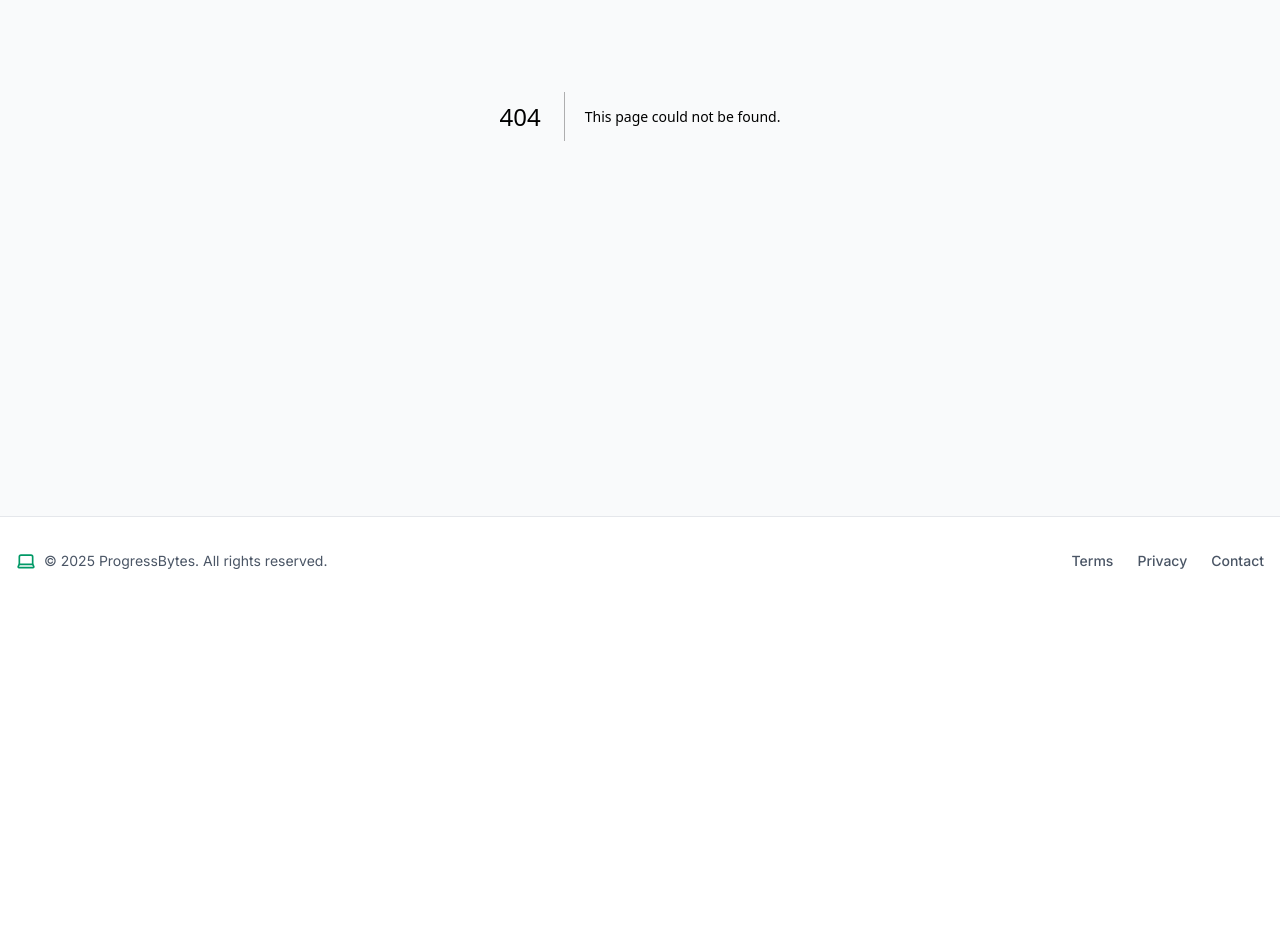
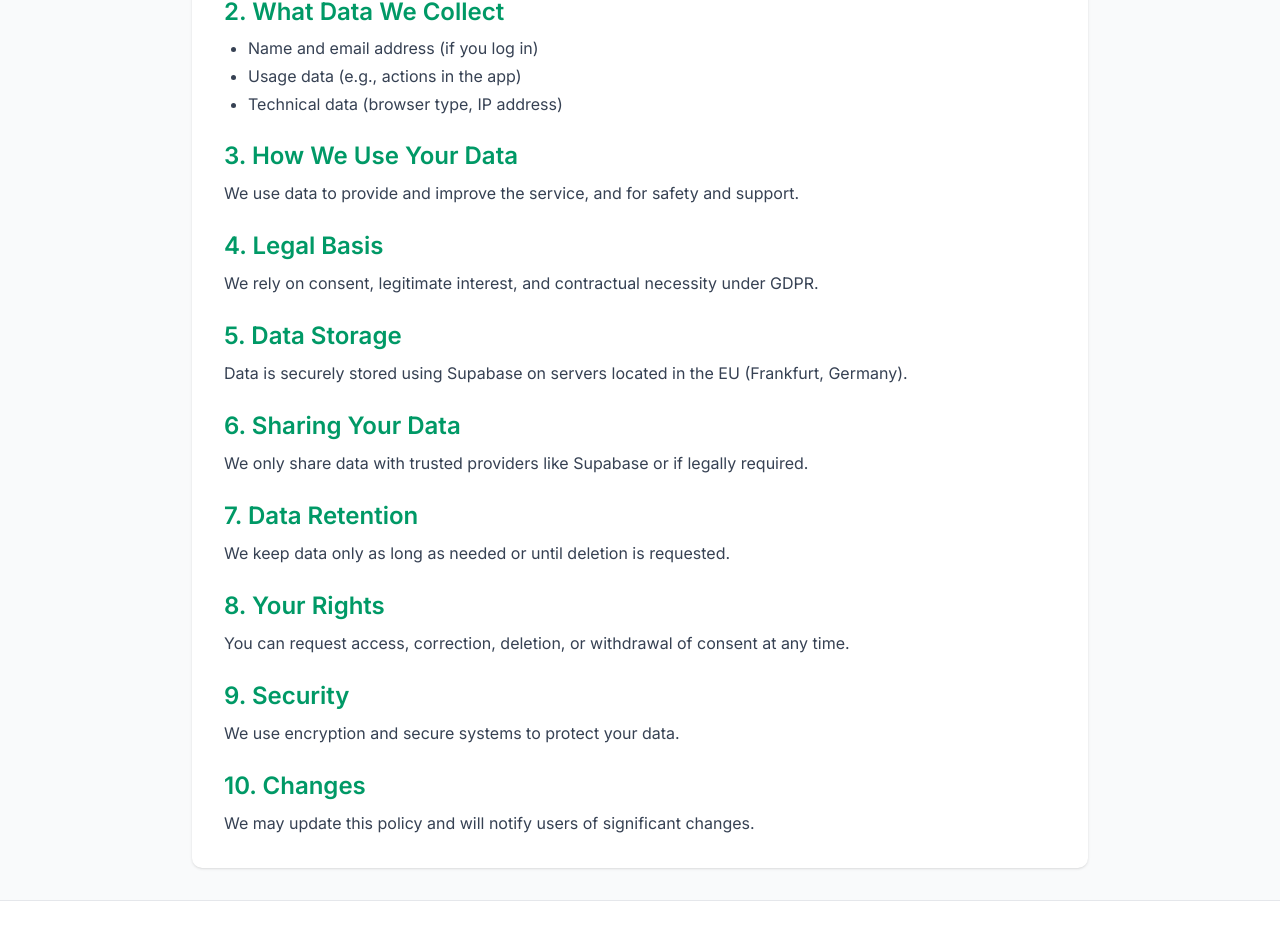
Before and after one commit to llogostevo/progressbytes-v2, a Next.js app: page /privacy-policy in a window 1280 px wide. Before the commit this address had no page. Shown: the part 349-1285 px from the top of the page. Before the commit the page ends 954 px from the top, so only its background shows below. Built offline with nearby package versions, Linux system fonts and the light colour scheme.

Commit message:
updated privacty docs

```diff
--- /dev/null
+++ b/app/privacy-policy/page.tsx
@@ -0,0 +1,5 @@
+import PrivacyPolicyMain from "@/components/PrivacyPolicyMain"
+
+export default function PrivacyPolicyPage() {
+  return <PrivacyPolicyMain />
+}
--- /dev/null
+++ b/app/privacy-policy/student/page.tsx
@@ -0,0 +1,5 @@
+import PrivacyPolicyStudent from "@/components/PrivacyPolicyStudent"
+
+export default function StudentPrivacyPolicyPage() {
+  return <PrivacyPolicyStudent />
+}
--- /dev/null
+++ b/components/PrivacyPolicyMain.tsx
@@ -0,0 +1,91 @@
+export default function PrivacyPolicyMain() {
+  return (
+    <div className="min-h-screen bg-gray-50">
+      <div className="container mx-auto px-4 py-8">
+        <div className="max-w-4xl mx-auto bg-white rounded-lg shadow-sm p-8">
+          <div className="space-y-8">
+            <div className="space-y-2">
+              <h1 className="text-3xl font-bold text-gray-900">Privacy Policy</h1>
+              <p className="text-gray-500">Last updated: {new Date().toLocaleDateString()}</p>
+            </div>
+
+            <div className="space-y-6">
+              <section className="space-y-2">
+                <h2 className="text-2xl font-semibold text-emerald-600">1. Who We Are</h2>
+                <p className="text-gray-700 leading-relaxed">
+                  This application is operated by [Your Name / Company Name] ("we", "us", or "our").
+                  Contact: [Your Email Address]
+                </p>
+              </section>
+
+              <section className="space-y-2">
+                <h2 className="text-2xl font-semibold text-emerald-600">2. What Data We Collect</h2>
+                <ul className="list-disc ml-6 space-y-1 text-gray-700">
+                  <li>Name and email address (if you log in)</li>
+                  <li>Usage data (e.g., actions in the app)</li>
+                  <li>Technical data (browser type, IP address)</li>
+                </ul>
+              </section>
+
+              <section className="space-y-2">
+                <h2 className="text-2xl font-semibold text-emerald-600">3. How We Use Your Data</h2>
+                <p className="text-gray-700 leading-relaxed">
+                  We use data to provide and improve the service, and for safety and support.
+                </p>
+              </section>
+
+              <section className="space-y-2">
+                <h2 className="text-2xl font-semibold text-emerald-600">4. Legal Basis</h2>
+                <p className="text-gray-700 leading-relaxed">
+                  We rely on consent, legitimate interest, and contractual necessity under GDPR.
+                </p>
+              </section>
+
+              <section className="space-y-2">
+                <h2 className="text-2xl font-semibold text-emerald-600">5. Data Storage</h2>
+                <p className="text-gray-700 leading-relaxed">
+                  Data is securely stored using Supabase on servers located in the EU (Frankfurt, Germany).
+                </p>
+              </section>
+
+              <section className="space-y-2">
+                <h2 className="text-2xl font-semibold text-emerald-600">6. Sharing Your Data</h2>
+                <p className="text-gray-700 leading-relaxed">
+                  We only share data with trusted providers like Supabase or if legally required.
+                </p>
+              </section>
+
+              <section className="space-y-2">
+                <h2 className="text-2xl font-semibold text-emerald-600">7. Data Retention</h2>
+                <p className="text-gray-700 leading-relaxed">
+                  We keep data only as long as needed or until deletion is requested.
+                </p>
+              </section>
+
+              <section className="space-y-2">
+                <h2 className="text-2xl font-semibold text-emerald-600">8. Your Rights</h2>
+                <p className="text-gray-700 leading-relaxed">
+                  You can request access, correction, deletion, or withdrawal of consent at any time.
+                </p>
+              </section>
+
+              <section className="space-y-2">
+                <h2 className="text-2xl font-semibold text-emerald-600">9. Security</h2>
+                <p className="text-gray-700 leading-relaxed">
+                  We use encryption and secure systems to protect your data.
+                </p>
+              </section>
+
+              <section className="space-y-2">
+                <h2 className="text-2xl font-semibold text-emerald-600">10. Changes</h2>
+                <p className="text-gray-700 leading-relaxed">
+                  We may update this policy and will notify users of significant changes.
+                </p>
+              </section>
+            </div>
+          </div>
+        </div>
+      </div>
+    </div>
+  );
+}
--- /dev/null
+++ b/components/PrivacyPolicyStudent.tsx
@@ -0,0 +1,66 @@
+export default function PrivacyPolicyStudent() {
+  return (
+    <div className="min-h-screen bg-gray-50">
+      <div className="container mx-auto px-4 py-8">
+        <div className="max-w-3xl mx-auto bg-white rounded-lg shadow-sm p-8">
+          <div className="space-y-8">
+            <div className="space-y-4">
+              <h1 className="text-3xl font-bold text-gray-900">Student-Friendly Privacy Policy</h1>
+              <p className="text-gray-500">Last updated: {new Date().toLocaleDateString()}</p>
+              <p className="text-gray-700 leading-relaxed">
+                This page explains how we protect your data when you use this app — whether you're at
+                school, home, or somewhere else. You can use some parts of the app without logging in,
+                and we collect as little info as possible.
+              </p>
+            </div>
+
+            <div className="space-y-6">
+              <section className="space-y-2">
+                <h2 className="text-2xl font-semibold text-emerald-600">What We Collect</h2>
+                <ul className="list-disc ml-6 space-y-1 text-gray-700">
+                  <li>If you don't log in: page visits, clicks, device type, and cookies</li>
+                  <li>If you log in: name or nickname, email, saved answers or progress</li>
+                </ul>
+              </section>
+
+              <section className="space-y-2">
+                <h2 className="text-2xl font-semibold text-emerald-600">Why We Collect It</h2>
+                <p className="text-gray-700 leading-relaxed">
+                  To help you use the app, save your work, and make the app better for everyone.
+                </p>
+              </section>
+
+              <section className="space-y-2">
+                <h2 className="text-2xl font-semibold text-emerald-600">Where It's Stored</h2>
+                <p className="text-gray-700 leading-relaxed">
+                  We use Supabase to store data safely in Europe (Germany). They follow all GDPR rules.
+                </p>
+              </section>
+
+              <section className="space-y-2">
+                <h2 className="text-2xl font-semibold text-emerald-600">Who Can See It</h2>
+                <p className="text-gray-700 leading-relaxed">
+                  Only you, the app team (us), and trusted services like Supabase can see your data.
+                </p>
+              </section>
+
+              <section className="space-y-2">
+                <h2 className="text-2xl font-semibold text-emerald-600">Your Rights</h2>
+                <p className="text-gray-700 leading-relaxed">
+                  You can ask to see your data, change it, or delete it by emailing us at [Your Email Address].
+                </p>
+              </section>
+
+              <section className="space-y-2">
+                <h2 className="text-2xl font-semibold text-emerald-600">Staying Safe</h2>
+                <p className="text-gray-700 leading-relaxed">
+                  We do our best to keep your info safe and never sell your data to anyone.
+                </p>
+              </section>
+            </div>
+          </div>
+        </div>
+      </div>
+    </div>
+  );
+}
--- a/components/footer.tsx
+++ b/components/footer.tsx
@@ -13,18 +13,24 @@ export function Footer() {
               © {new Date().getFullYear()} ProgressBytes. All rights reserved.
             </p>
           </div>
-          <nav className="flex gap-4 sm:gap-6">
+          <nav className="flex flex-wrap items-center justify-center gap-4 sm:gap-6">
+            <Link
+              href="/privacy-policy"
+              className="text-sm font-medium text-gray-600 hover:text-emerald-600 transition-colors"
+            >
+              Privacy Policy
+            </Link>
+            <Link
+              href="/privacy-policy/student"
+              className="text-sm font-medium text-gray-600 hover:text-emerald-600 transition-colors"
+            >
+              Student Privacy
+            </Link>
             <Link
               href="#"
               className="text-sm font-medium text-gray-600 hover:text-emerald-600 transition-colors"
             >
               Terms
-            </Link>
-            <Link
-              href="#"
-              className="text-sm font-medium text-gray-600 hover:text-emerald-600 transition-colors"
-            >
-              Privacy
             </Link>
             <Link
               href="#"
```
